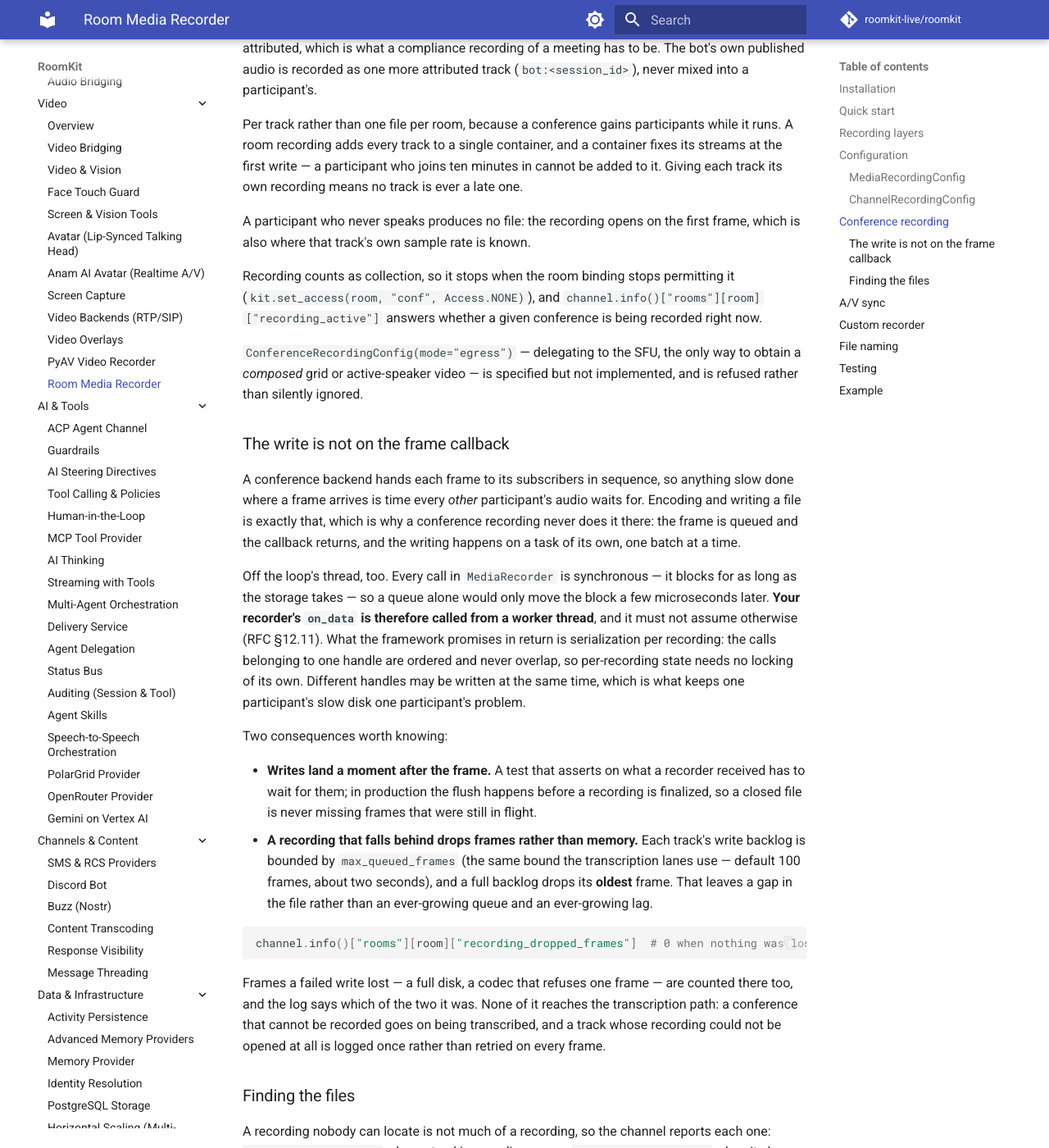
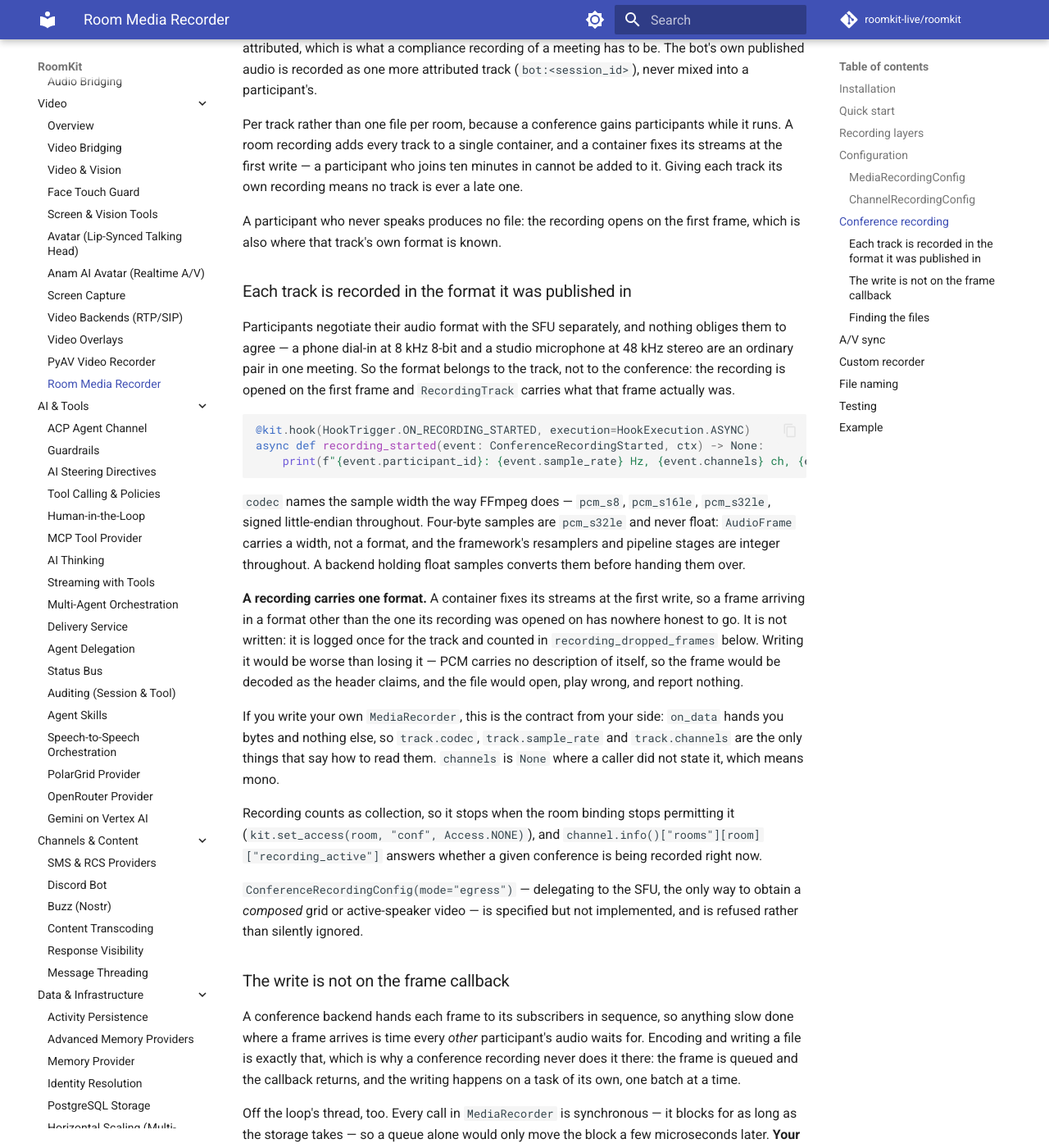
Before and after one commit to roomkit-live/roomkit-docs, an MkDocs documentation site: the page built from docs/guides/room-media-recorder.md, in a window 1280 px wide and 1400 px high, scrolled down 3009 px. Shown: the whole window at 82% size. Built offline with MkDocs 1.6.1 and Material for MkDocs 9.7.7, drawn with Linux system fonts in a browser that asks for light colours; comment, search, counter and statistics services are not loaded.

Commit message:
docs(recorder): a track is recorded in the format it was published in (RMK-32)

````diff
--- a/docs/guides/room-media-recorder.md
+++ b/docs/guides/room-media-recorder.md
@@ -118,7 +118,23 @@ Each subscribed track opens its own recording on its first frame, carrying that
 
 Per track rather than one file per room, because a conference gains participants while it runs. A room recording adds every track to a single container, and a container fixes its streams at the first write — a participant who joins ten minutes in cannot be added to it. Giving each track its own recording means no track is ever a late one.
 
-A participant who never speaks produces no file: the recording opens on the first frame, which is also where that track's own sample rate is known.
+A participant who never speaks produces no file: the recording opens on the first frame, which is also where that track's own format is known.
+
+### Each track is recorded in the format it was published in
+
+Participants negotiate their audio format with the SFU separately, and nothing obliges them to agree — a phone dial-in at 8 kHz 8-bit and a studio microphone at 48 kHz stereo are an ordinary pair in one meeting. So the format belongs to the track, not to the conference: the recording is opened on the first frame and `RecordingTrack` carries what that frame actually was.
+
+```python
+@kit.hook(HookTrigger.ON_RECORDING_STARTED, execution=HookExecution.ASYNC)
+async def recording_started(event: ConferenceRecordingStarted, ctx) -> None:
+    print(f"{event.participant_id}: {event.sample_rate} Hz, {event.channels} ch, {event.codec}")
+```
+
+`codec` names the sample width the way FFmpeg does — `pcm_s8`, `pcm_s16le`, `pcm_s32le`, signed little-endian throughout. Four-byte samples are `pcm_s32le` and never float: `AudioFrame` carries a width, not a format, and the framework's resamplers and pipeline stages are integer throughout. A backend holding float samples converts them before handing them over.
+
+**A recording carries one format.** A container fixes its streams at the first write, so a frame arriving in a format other than the one its recording was opened on has nowhere honest to go. It is not written: it is logged once for the track and counted in `recording_dropped_frames` below. Writing it would be worse than losing it — PCM carries no description of itself, so the frame would be decoded as the header claims, and the file would open, play wrong, and report nothing.
+
+If you write your own `MediaRecorder`, this is the contract from your side: `on_data` hands you bytes and nothing else, so `track.codec`, `track.sample_rate` and `track.channels` are the only things that say how to read them. `channels` is `None` where a caller did not state it, which means mono.
 
 Recording counts as collection, so it stops when the room binding stops permitting it (`kit.set_access(room, "conf", Access.NONE)`), and `channel.info()["rooms"][room]["recording_active"]` answers whether a given conference is being recorded right now.
 
````
